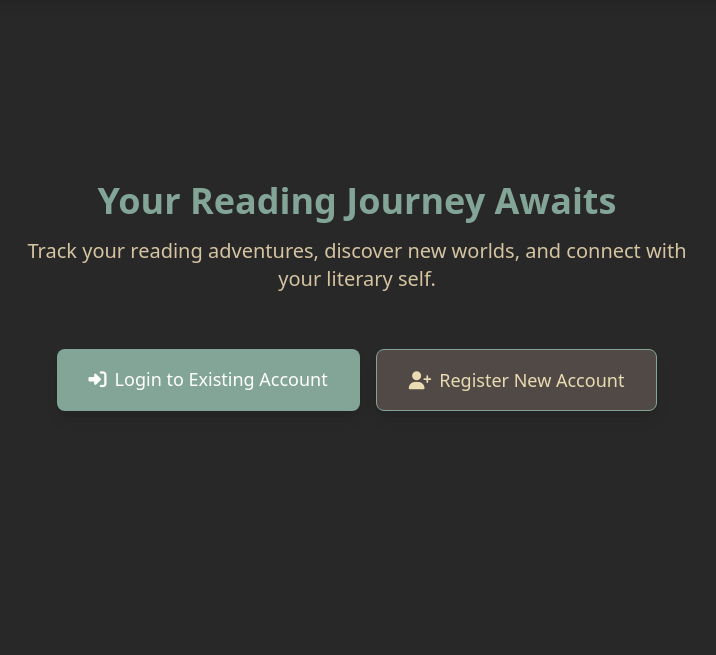
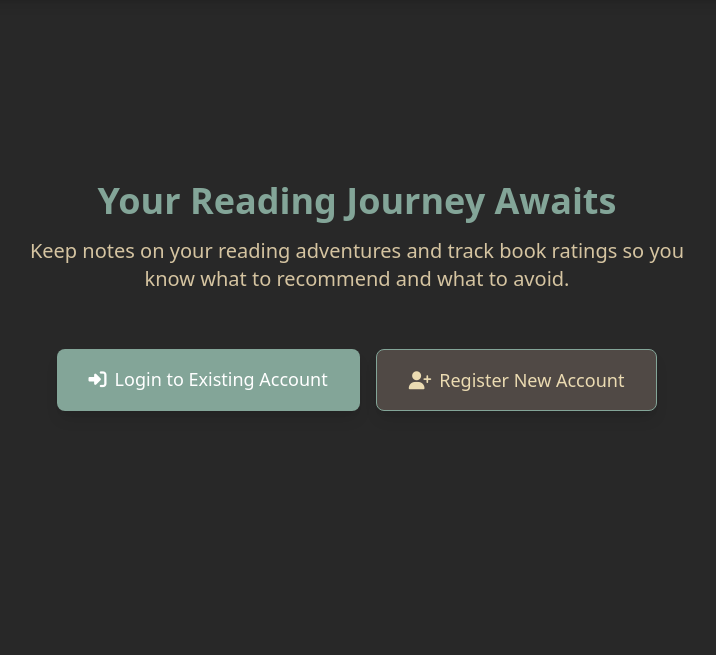
Before and after one commit to pypeaday/great-reads, a FastAPI app: page / in a window 1280 px wide. Shown: the part 65-720 px from the top of the page, without its empty margins (283-999 px from the left). Run offline with FastAPI, Linux system fonts and the light colour scheme; some libraries are stand-ins or nearby versions.

Commit message:
chore: update index

```diff
--- a/app/templates/index.html
+++ b/app/templates/index.html
@@ -135,7 +135,7 @@
     <div class="flex flex-col items-center justify-center min-h-[60vh] text-center">
         <div class="mb-8">
             <h1 class="text-4xl font-bold mb-4 text-theme-accent">Your Reading Journey Awaits</h1>
-            <p class="text-xl text-theme-fg1 max-w-2xl mx-auto">Track your reading adventures, discover new worlds, and connect with your literary self.</p>
+            <p class="text-xl text-theme-fg1 max-w-2xl mx-auto">Keep notes on your reading adventures and track book ratings so you know what to recommend and what to avoid.</p>
         </div>
         <div class="flex flex-col sm:flex-row gap-3 sm:gap-4 mt-6">
             <a href="/login" class="px-8 py-4 bg-theme-accent text-white rounded-lg hover:opacity-90 transition-all transform hover:-translate-y-1 text-lg font-medium shadow-lg">
```
